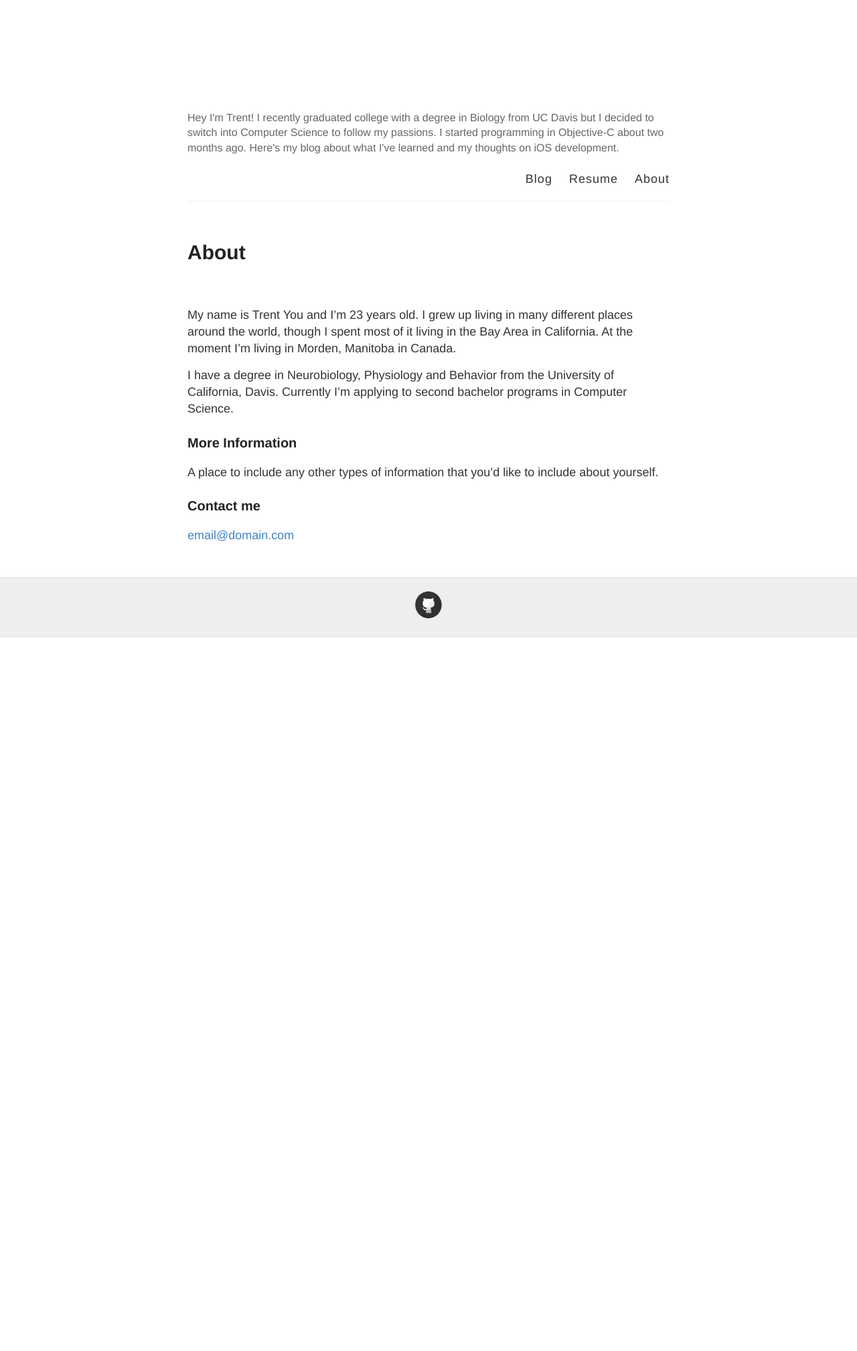
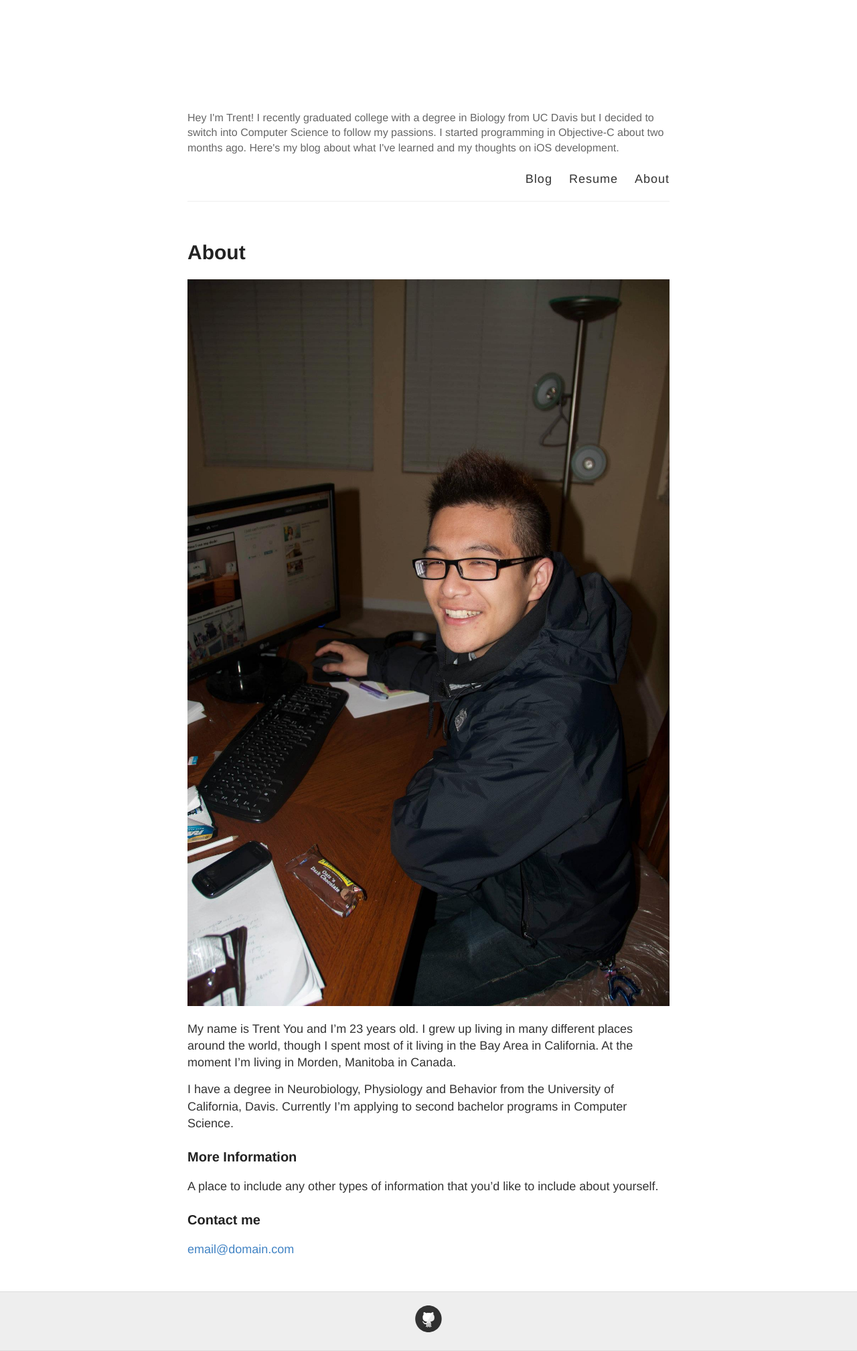
Before and after one commit to trentyou/trentyou.github.io, a Jekyll site: the page built from about.md, in a window 1280 px wide. Shown: the whole page at 67% size. Built offline with Jekyll 4.4.1, drawn with Linux system fonts in a browser that asks for light colours; before the commit the page ends 951 px from its top, so only the background shows below that.

Commit message:
Updated about.md

```diff
--- a/about.md
+++ b/about.md
@@ -5,7 +5,7 @@ permalink: /about/
 published: true
 ---
 
-![](/https://raw.githubusercontent.com/trentyou/trentyou.github.io/master/images/avatar.jpg)
+![](/images/avatar.jpg)
 
 My name is Trent You and I'm 23 years old. I grew up living in many different places around the world, though I spent most of it living in the Bay Area in California. At the moment I'm living in Morden, Manitoba in Canada.
 
```
